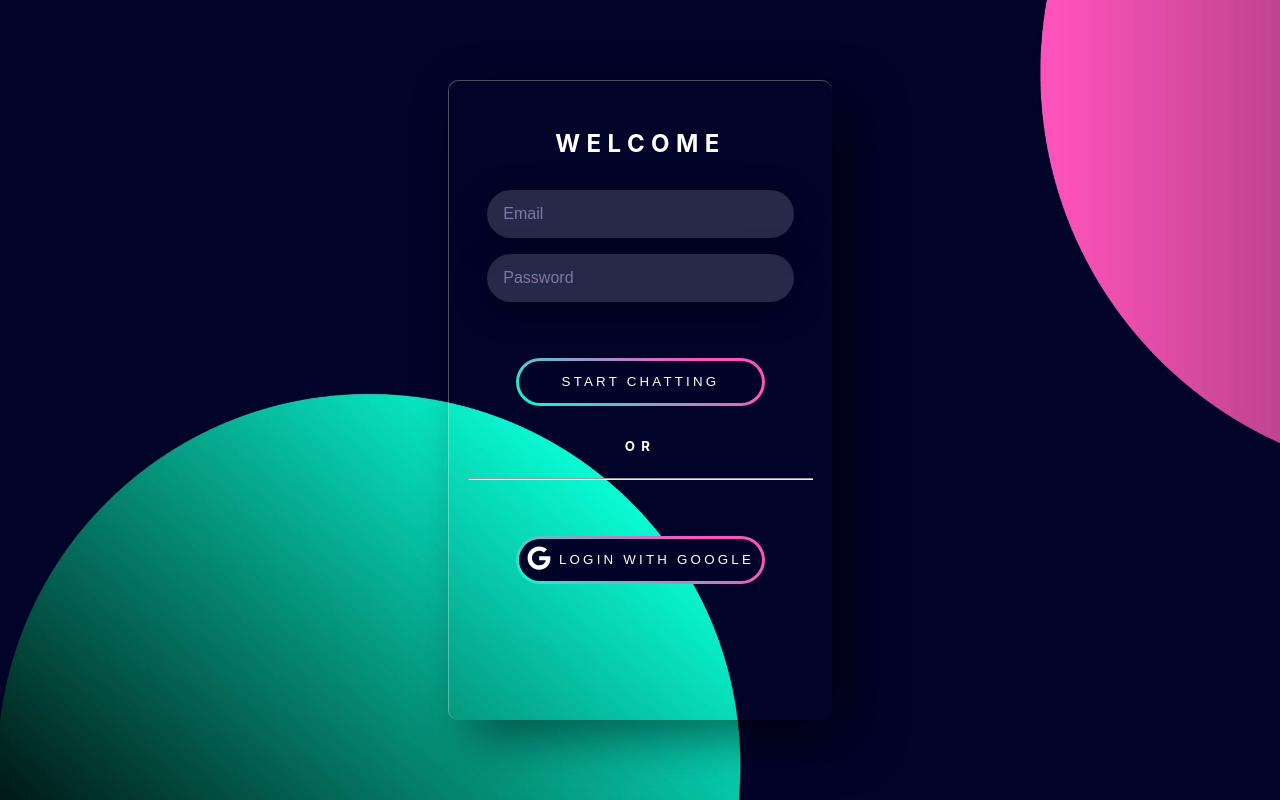
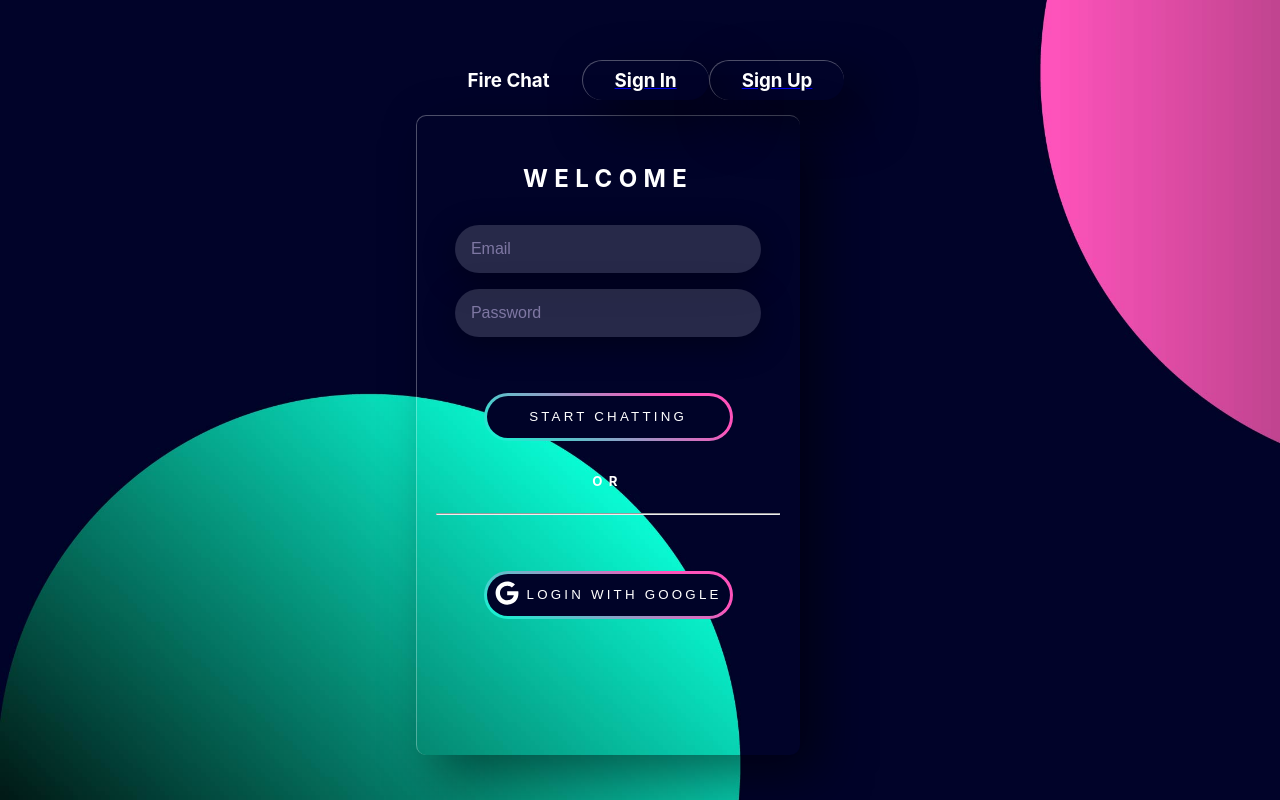
Before and after one commit to HasiniSama/Fire-Chat, a React (Create React App) app: page / in a window 1280 px wide. Built offline with nearby package versions, Linux system fonts and the light colour scheme.

Commit message:
Navigation bar added

```diff
--- a/src/App.css
+++ /dev/null
@@ -1,22 +0,0 @@
-/* Sign in */
-
-
-/* Navbar */
-nav {
-  display: flex;
-  align-items: center;
-  justify-content: space-between;
-  height: 70px;
-  padding: 0px 20px;
-  background-color: var(--color-2);
-  border-bottom: 2px solid var(--color-3);
-}
-
-nav a {
-  color : var(--color-1);
-  text-decoration: none;
-}
-
-nav div a{
-  margin-right: 20px;
-}
--- a/src/App.js
+++ b/src/App.js
@@ -1,16 +1,18 @@
-import './App.css'
 import React from 'react'
 import { BrowserRouter, Routes, Route } from 'react-router-dom'
 import Home from "./pages/Home"
-import Navbar from './components/Navbar'
 import SignIn from './pages/SignIn'
+import SignUp from './pages/SignUp'
+import NavBar from './components/Navbar'
 
 function App() {
   return (
     <BrowserRouter>
+      <NavBar/>
       <Routes>
         <Route path='/' element={<Home/>}/>
         <Route path='/signin' element={<SignIn/>}/>
+        <Route path='/signup' element={<SignUp/>}/>
       </Routes>
     </BrowserRouter>
   );
--- /dev/null
+++ b/src/components/Navbar.jsx
@@ -0,0 +1,59 @@
+import React from 'react'
+import styled from "styled-components";
+import { NavLink } from "react-router-dom"
+
+const Navbar = () => {
+  return (
+    <NavContainer>
+        <NameText>Fire Chat</NameText>
+        <NavLink to="/signin"
+            style={(state) => ({
+                display: state.isActive ? 'none' : 'block',
+            })}>
+            <NavText>Sign In</NavText>
+        </NavLink>
+        <NavLink to="/signup" style={(state) =>
+            ({
+                display: state.isActive ? 'none' : 'block',
+            })}>
+            <NavText>Sign Up</NavText>
+        </NavLink>
+    </NavContainer>
+  )
+}
+
+const NavContainer = styled.nav`
+    display: flex;
+    align-items: center;
+    justify-content: space-between;
+    height: 70px;
+    padding: 0px 20px;
+    background-color: 'transparent';
+`;
+
+const NavText = styled.h3`
+    color : var(--color-2);
+    text-decoration: none;
+    box-shadow: 20px 20px 50px 0 rgb(0,0,0,0.5);
+    padding: 0.5rem 2rem;
+    border-radius: 20px;
+    border: 1px solid rgb(255,255,255,0.3);
+    border-right: 0;
+    border-bottom: 0;
+    transition: 0.3s ease-in-out all;
+
+    &:hover{
+    transform: scale(1.05);
+    }
+`;
+
+const NameText = styled.h3`
+    /* background-image: linear-gradient(30deg, #09FBD3 0%, #FE53BB 79%); */
+    color: white;
+    padding: 0.5rem 2rem;
+`;
+
+// const NavItems = styled.div`
+//     margin-top: 0 !important;
+// `;
+export default Navbar
```
